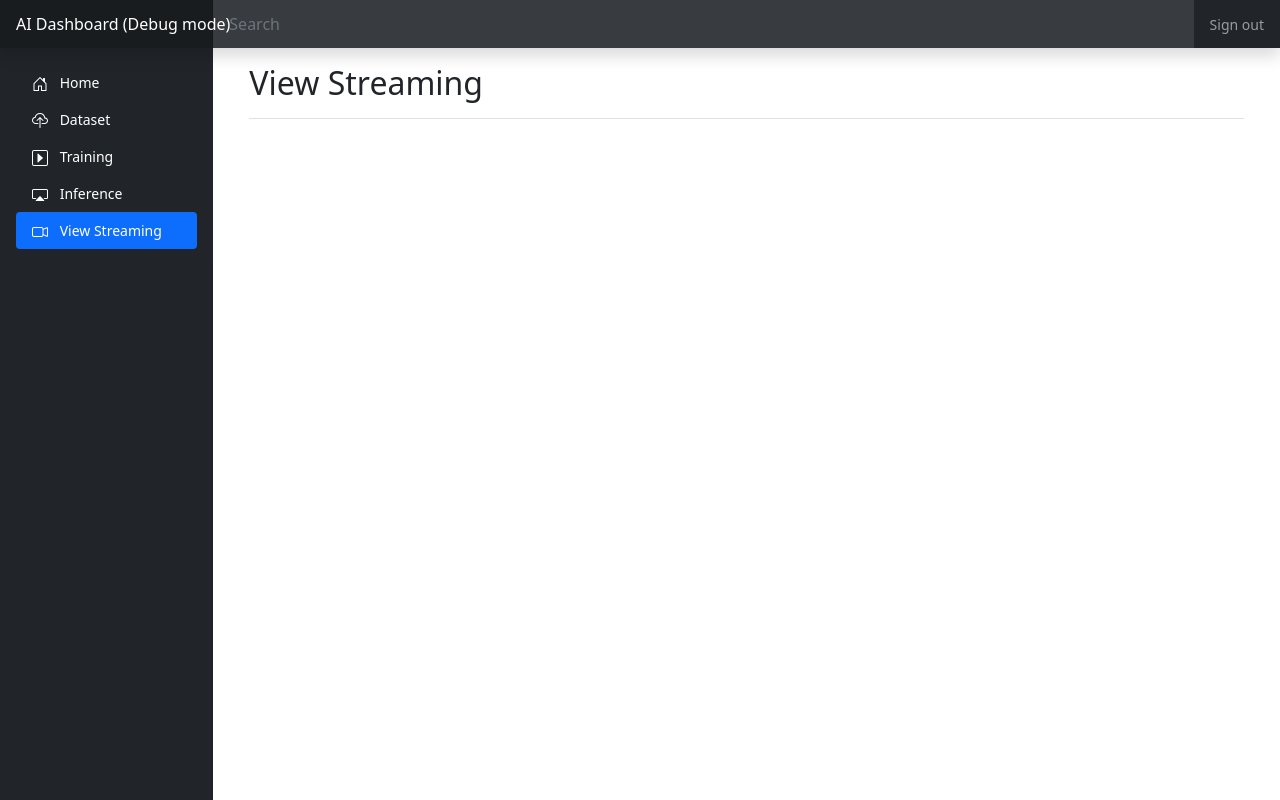
After one commit to ryoma-jp/AI_Dashboard, a Django app: page /view_streaming/ in a window 1280 px wide. The commit adds this page. Run offline with Django 3.2, Linux system fonts and the light colour scheme; parts of the project's set-up code (start-up, migrations or seed data) failed here and were passed over; some libraries are stand-ins or nearby versions.

Commit message:
add streaming page(blank page)

```diff
--- a/django_project/app/urls.py
+++ b/django_project/app/urls.py
@@ -1,7 +1,7 @@
 """app URL Configuration
 """
 from django.urls import path
-from . import views_index, views_project, views_dataset, views_training, views_inference
+from . import views_index, views_project, views_dataset, views_training, views_inference, views_view_streaming
 
 urlpatterns = [
     path('', views_index.index, name='index'),
@@ -14,4 +14,5 @@ urlpatterns = [
     path('project<int:project_id>/model_new/', views_project.model_new, name='model_new'),
     path('project<int:project_id>/model<int:model_id>_edit/', views_project.model_edit, name='model_edit'),
     path('inference/', views_inference.inference, name='inference'),
+    path('view_streaming/', views_view_streaming.view_streaming, name='view_streaming'),
 ]
--- a/django_project/app/views_common.py
+++ b/django_project/app/views_common.py
@@ -20,6 +20,7 @@ class SidebarActiveStatus():
         self.dataset = ''
         self.training = ''
         self.inference = ''
+        self.view_streaming = ''
 
 
 def get_version():
--- /dev/null
+++ b/django_project/app/views_view_streaming.py
@@ -0,0 +1,22 @@
+import os
+import logging
+
+from django.shortcuts import render, redirect
+
+from views_common import SidebarActiveStatus, get_version
+
+# Create your views here.
+
+def view_streaming(request):
+    """ Function: inference
+     * inference top
+    """
+    sidebar_status = SidebarActiveStatus()
+    sidebar_status.view_streaming = 'active'
+    text = get_version()
+
+    context = {
+        'sidebar_status': sidebar_status,
+        'text': text,
+    }
+    return render(request, 'view_streaming.html', context)
--- a/django_project/templates/base.html
+++ b/django_project/templates/base.html
@@ -79,6 +79,16 @@
               Inference
             </a>
           </li>
+
+          <!-- Sidebar: View Streaming -->
+          <li>
+            <a href="{% url 'view_streaming' %}" class="nav-link text-white {{ sidebar_status.view_streaming }}">
+              <svg xmlns="http://www.w3.org/2000/svg" width="16" height="16" fill="currentColor" class="bi bi-camera-video me-2" viewBox="0 0 16 16">
+                <path fill-rule="evenodd" d="M0 5a2 2 0 0 1 2-2h7.5a2 2 0 0 1 1.983 1.738l3.11-1.382A1 1 0 0 1 16 4.269v7.462a1 1 0 0 1-1.406.913l-3.111-1.382A2 2 0 0 1 9.5 13H2a2 2 0 0 1-2-2V5zm11.5 5.175 3.5 1.556V4.269l-3.5 1.556v4.35zM2 4a1 1 0 0 0-1 1v6a1 1 0 0 0 1 1h7.5a1 1 0 0 0 1-1V5a1 1 0 0 0-1-1H2z"/>
+              </svg>
+              View Streaming
+            </a>
+          </li>
         </ul>
       </div>
     </nav>
--- /dev/null
+++ b/django_project/templates/view_streaming.html
@@ -0,0 +1,18 @@
+{% extends "base.html" %}
+{% load django_bootstrap5 %}
+{% load custom_filter %}
+
+{% block main %}
+<div class="container-fluid">
+  <div class="row">
+
+    <!-- View Streaming tab -->
+    <div id="inference" class="tab-pane">
+      <div class="d-flex justify-content-between flex-wrap flex-md-nowrap align-items-center pt-3 pb-2 mb-3 border-bottom">
+        <h1 class="h2">View Streaming</h1>
+      </div>
+    </div>
+
+  </div>
+</div>
+{% endblock %}
```
